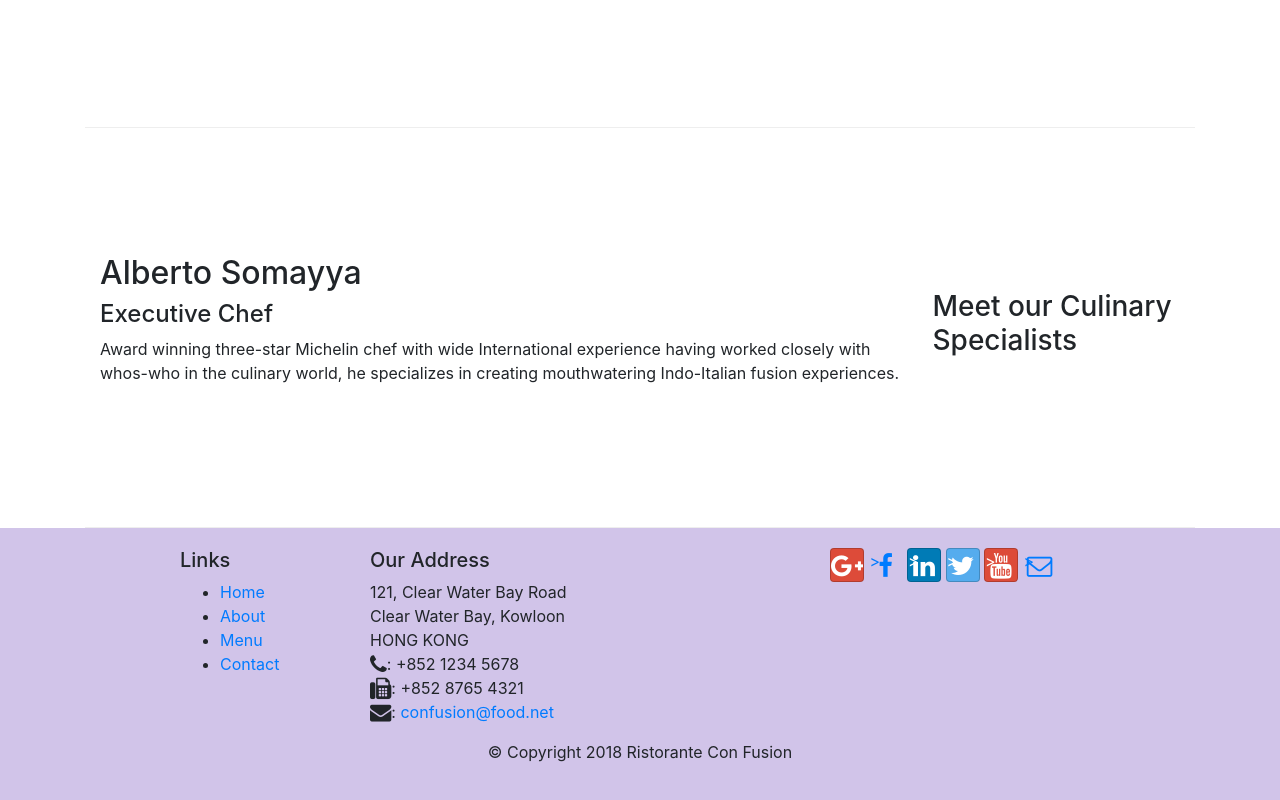
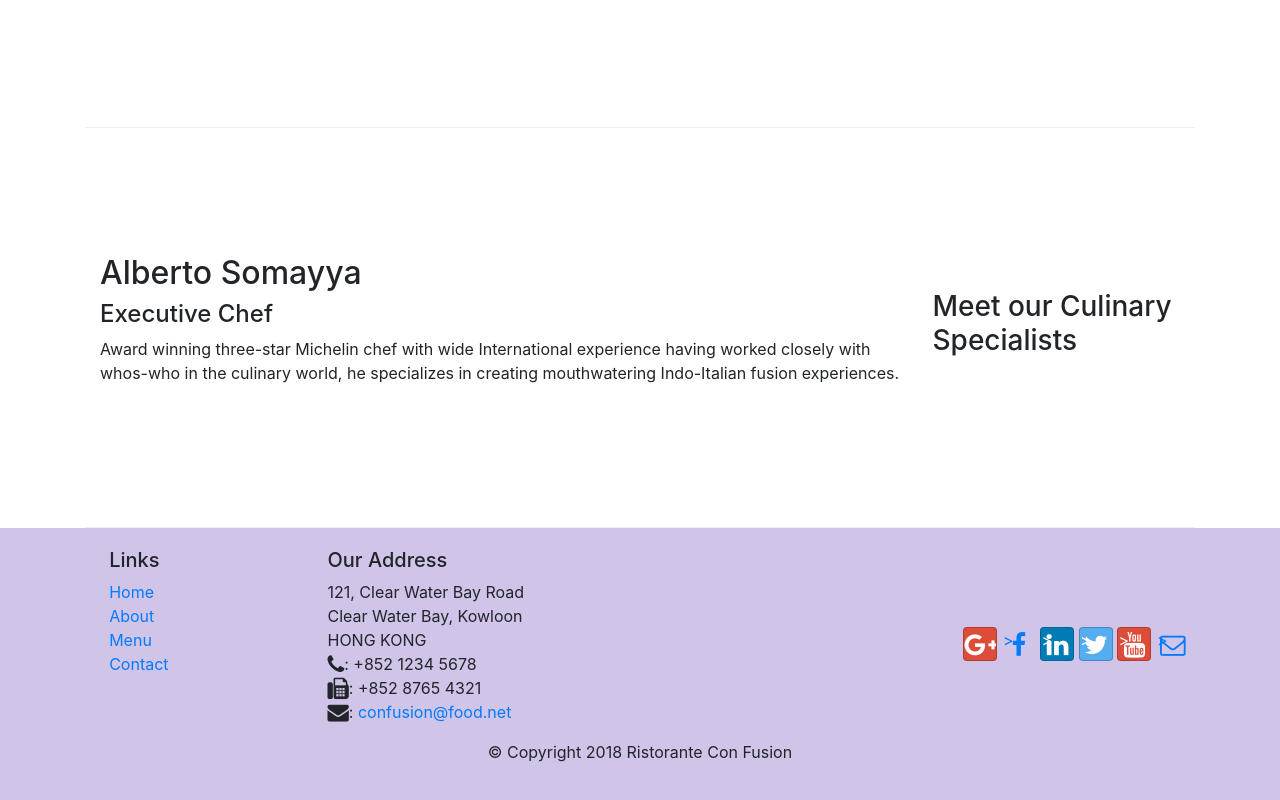
Before and after one commit to JCoulter85/Confusion, a website: page index.html in a window 1280 px wide. Shown: the part 967-1767 px from the top of the page. Drawn offline with nearby package versions, Linux system fonts and the light colour scheme.

Commit message:
Button Icons Header & Footer

```diff
--- a/index.html
+++ b/index.html
@@ -81,11 +81,10 @@
     </div>
 
     <footer class="footer">
-        <div class="container">
             <div class="row">
                 <div class="col-4 offset-1 col-sm-2">
                     <h5>Links</h5>
-                    <ul class"list-unstyled">
+                    <ul class="list-unstyled">
                         <li><a href="./index">Home</a></li>
                         <li><a href="./aboutus.html">About</a></li>
                         <li><a href="#">Menu</a></li>
@@ -103,8 +102,8 @@
 		              <i class="fa fa-envelope fa-lg"></i>: <a href="mailto:confusion@food.net">confusion@food.net</a>
 		           </address>
                 </div>
-                <div class-"col-12 col-sm-4 align-self-center">
-                    <div class="text-center align-self-center">
+                <div class="col-12 col-sm-4 align-self-center">
+                    <div class="text-center">
                             <a class="btn btn-social-icon btn-google"href="http://google.com/+"><i class="fa fa-google-plus fa-lg"></i></a>
                             <a class="btn btn-social-icon btn-facbook" href="http://www.facebook.com/profile.php?id="><i class="fa fa-facebook fa-lg"></i>></a>
                             <a class="btn btn-social-icon btn-linkedin" href="http://www.linkedin.com/in/"><i class="fa fa-linkedin fa-lg"></i>></a>
```
Lines whose indentation alone changed are shown as unchanged.
